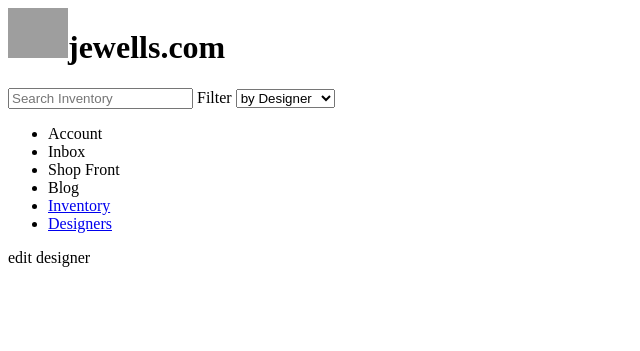
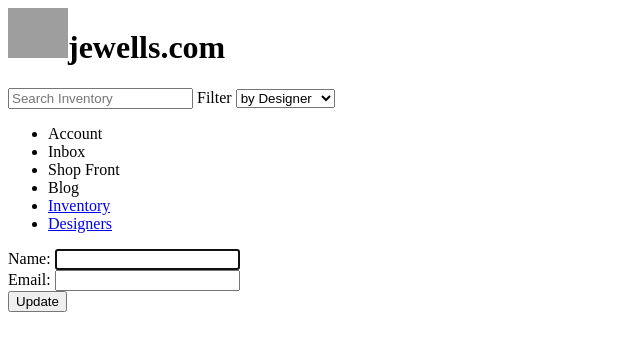
Before and after one commit to danawidmo/Jewellery_Shop_Inventory, a Flask app: template templates/designers/edit.html in a window 1280 px wide. Shown: the top 351 px of the page, without its empty margins (0-640 px from the left). Run offline with Flask 2, Linux system fonts and the light colour scheme; the template is opened without the code that fills it, so the values that code supplies are empty; grey boxes are pictures that could not be loaded.

Commit message:
Added template for editing designer and corresponding post method

```diff
--- a/templates/designers/edit.html
+++ b/templates/designers/edit.html
@@ -1,6 +1,14 @@
 {% extends "base.html" %}
 {% block content%}
-    <section>
-      <p>edit designer</p>
-    </section>
+    <form action='/designers/{{designer.id}}', method="POST"></id>
+        <div>
+            <label for='designer_name'>Name:</label>
+            <input type ='text' id='designer_name' name='designer_name' value="{{designer.designer_name}}" required autofocus>
+        </div>
+        <div>
+            <label for='email'>Email:</label>
+            <input type='text' id='email' name='email' value='{{designer.email}}' required autofocus>
+        </div>
+        <button type="submit">Update</button>
+    </form>
 {% endblock %}
```
Also changed, not shown: controllers/designer_controller.py (+12 -1 lines).
